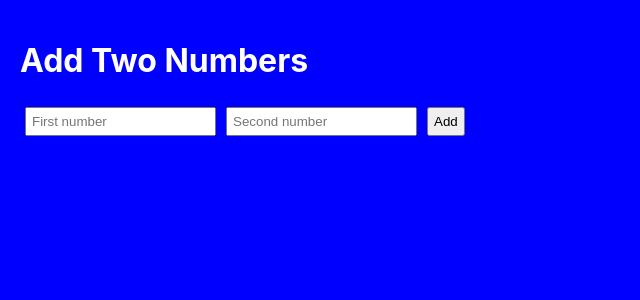
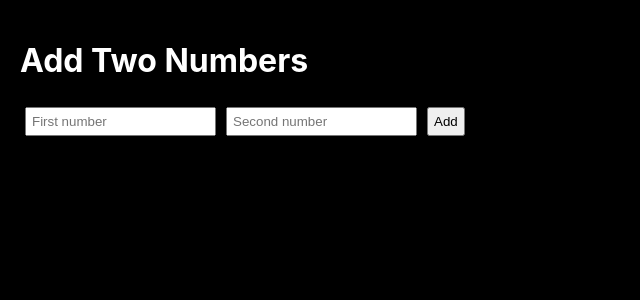
Before and after one commit to Rawlinrepo/add-2-no, a React (Create React App) app in the folder frontend/: page / in a window 1280 px wide. Shown: the top 300 px of the page, without its empty margins (0-640 px from the left). Built offline with nearby package versions, Linux system fonts and the light colour scheme.

Commit message:
Update3 App.js

```diff
--- a/frontend/src/App.js
+++ b/frontend/src/App.js
@@ -39,7 +39,7 @@ function App() {
   };
 
   return (
-    <div style={{ backgroundColor: 'blue', color: 'white', minHeight: '100vh', padding: '20px' }}>
+    <div style={{ backgroundColor: 'black', color: 'white', minHeight: '100vh', padding: '20px' }}>
       <h1>Add Two Numbers</h1>
       <form onSubmit={handleSubmit}>
         <input
```
